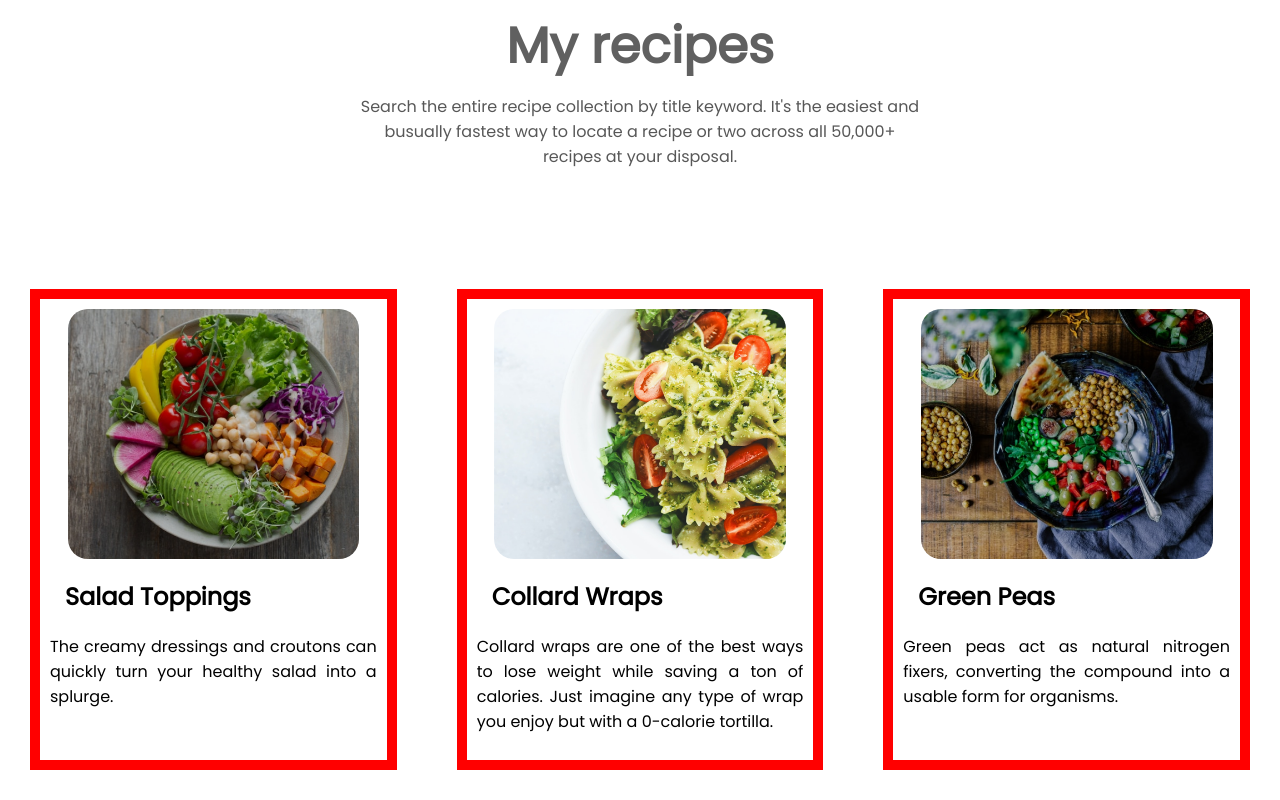
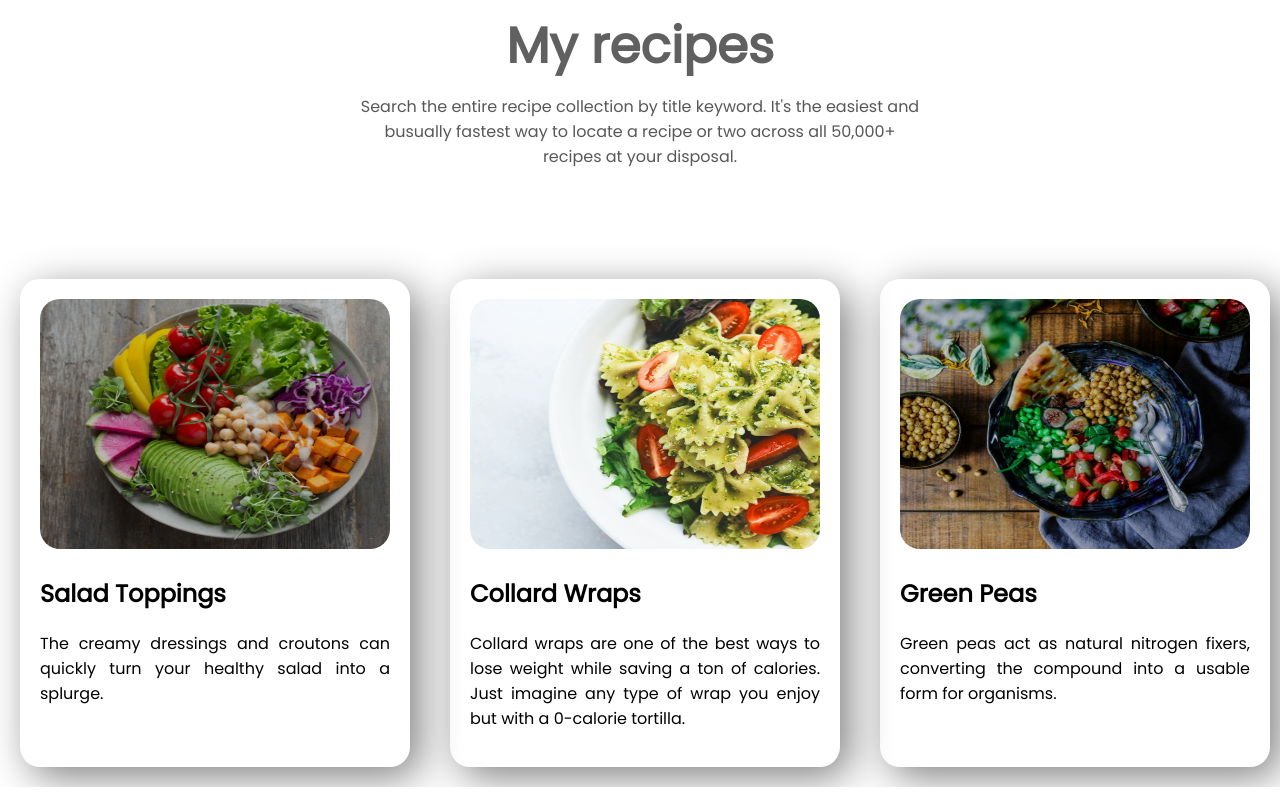
Before and after one commit to kamruz-zzaman/Food-Network, a plain HTML site: page index.html in a window 1280 px wide. Shown: the part 1253-2053 px from the top of the page. Drawn offline with Linux system fonts and the light colour scheme.

Commit message:
img align solved

```diff
--- a/style.css
+++ b/style.css
@@ -66,20 +66,16 @@ h1{
 }
 .set-img{
     width: 33.3%;
-    border: 10px solid rgb(255, 0, 0);
-    margin: 30px;
-    padding: 10px;
+    margin: 20px;
+    padding: 20px;
+    box-shadow:10px 10px 40px gray;
+    border-radius: 20px;
 }
 .set-img img{
     height: 250px;
     border-radius: 20px;
-    display: block;
-    margin-left: auto;
-    margin-right: auto;
+    width: 350px;
 }
 .set-img p{
     text-align: justify;
 }
-h2{
-    padding-left: 15px;
-}
```
